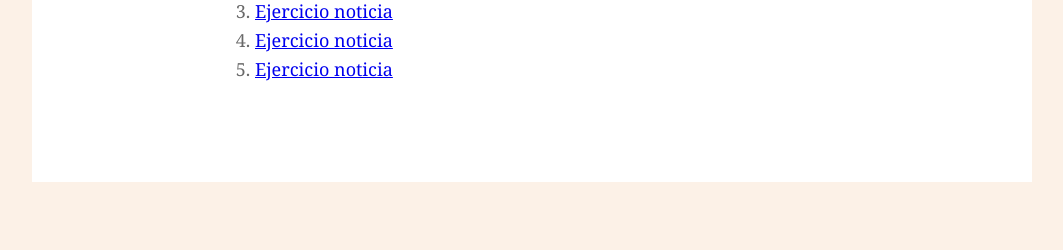
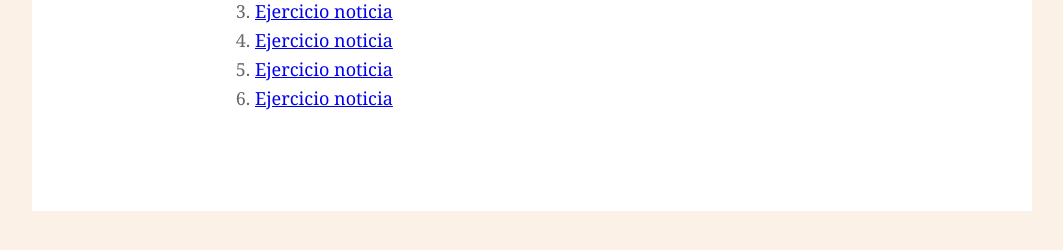
Before and after one commit to marielaesp/Mariela, a plain HTML site: page index/index.html in a window 1280 px wide. Shown: the part 240-490 px from the top of the page, without its empty margins (108-1171 px from the left). Drawn offline with nearby package versions, Linux system fonts and the light colour scheme.

Commit message:
index.html

```diff
--- a/index/index.html
+++ b/index/index.html
@@ -30,6 +30,7 @@
         <li><a href="pagina-lunar/eje-lunar-landing.html">Ejercicio noticia</a></li>
         <li><a href="ProyectoParcial1.html">Ejercicio noticia</a></li>
         <li><a href="pagina-lunar-v02/eje-lunar-landing-v02.html">Ejercicio noticia</a></li>
+        <li><a href="CSS-Animation-v02/Star-Animation-v02.html">Ejercicio noticia</a></li>
       </ol>
       <br>
       <br>
```
